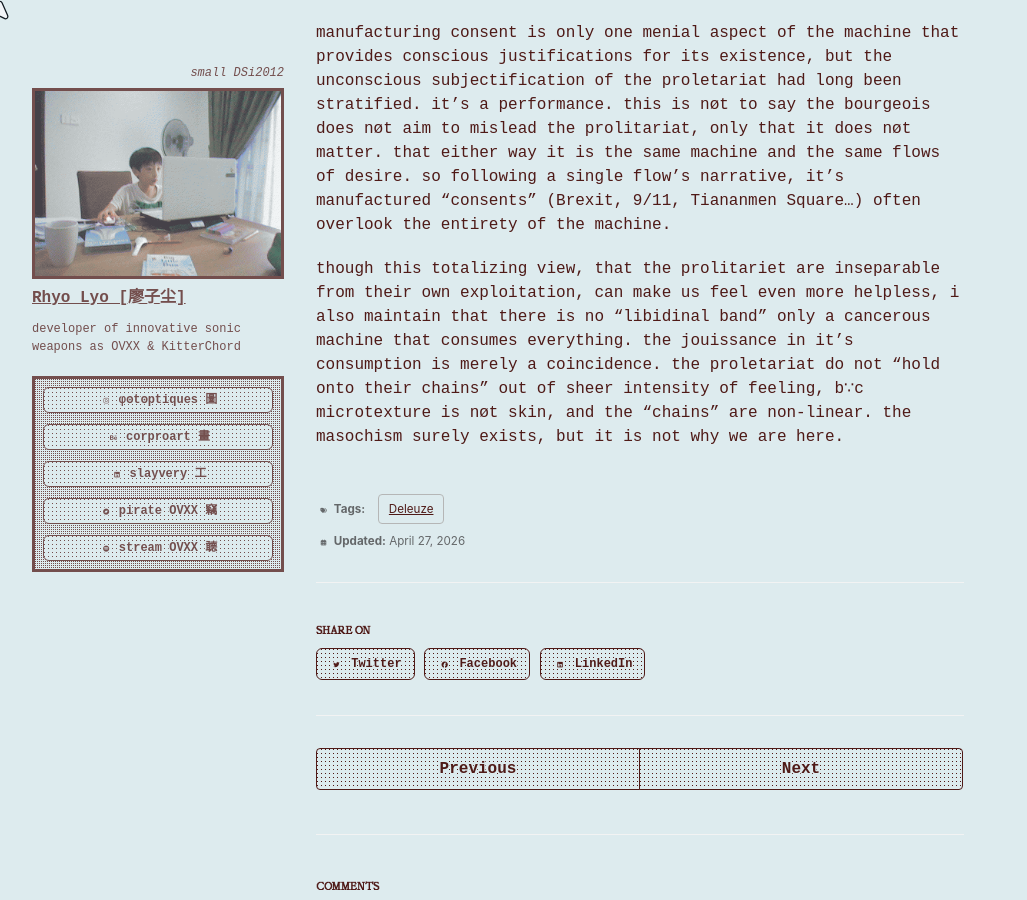
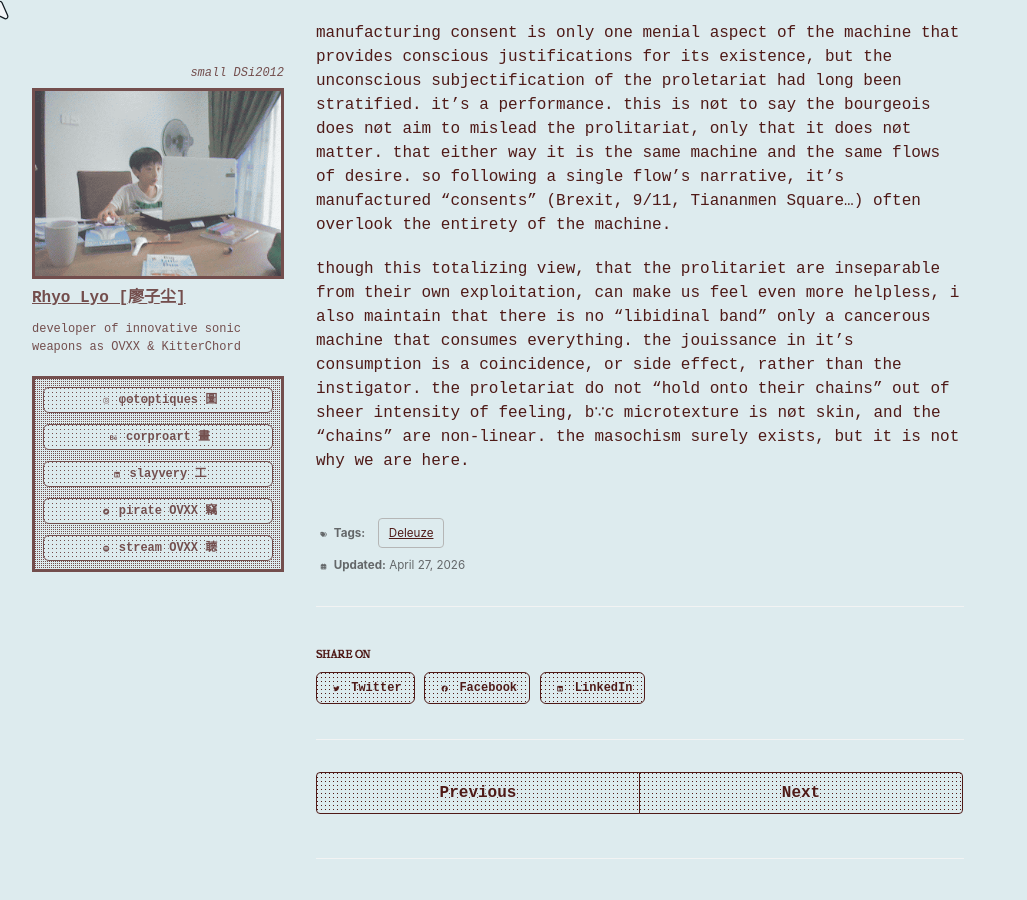
Before and after one commit to cryotato/cryotato.github.io, a Jekyll site: the page built from _posts/2026-04-27-microtextures.md, in a window 1280 px wide and 900 px high, scrolled down 1597 px. Shown: the whole window, without its empty margins (0-1027 px from the left). Built offline with Jekyll 4.4.1, drawn with Linux system fonts in a browser that asks for light colours; cached includes are drawn as plain includes; some web fonts are replaced; comment, search, counter and statistics services are not loaded.

Commit message:
Update 2026-04-27-microtextures.md

```diff
--- a/_posts/2026-04-27-microtextures.md
+++ b/_posts/2026-04-27-microtextures.md
@@ -15,4 +15,4 @@ it is much more accurate to understand the money machine as a single body that e
 
 manufacturing consent is only one menial aspect of the machine that provides conscious justifications for its existence, but the unconscious subjectification of the proletariat had long been stratified. it's a performance. this is nøt to say the bourgeois does nøt aim to mislead the prolitariat, only that it does nøt matter. that either way it is the same machine and the same flows of desire. so following a single flow’s narrative, it's manufactured “consents” (Brexit, 9/11, Tiananmen Square…) often overlook the entirety of the machine.
 
-though this totalizing view, that the prolitariet are inseparable from their own exploitation, can make us feel even more helpless, i also maintain that there is no “libidinal band” only a cancerous machine that consumes everything. the jouissance in it's consumption is merely a coincidence. the proletariat do not “hold onto their chains” out of sheer intensity of feeling, b∵c microtexture is nøt skin, and the “chains” are non-linear. the masochism surely exists, but it is not why we are here.
+though this totalizing view, that the prolitariet are inseparable from their own exploitation, can make us feel even more helpless, i also maintain that there is no “libidinal band” only a cancerous machine that consumes everything. the jouissance in it's consumption is a coincidence, or side effect, rather than the instigator. the proletariat do not “hold onto their chains” out of sheer intensity of feeling, b∵c microtexture is nøt skin, and the “chains” are non-linear. the masochism surely exists, but it is not why we are here.
```
